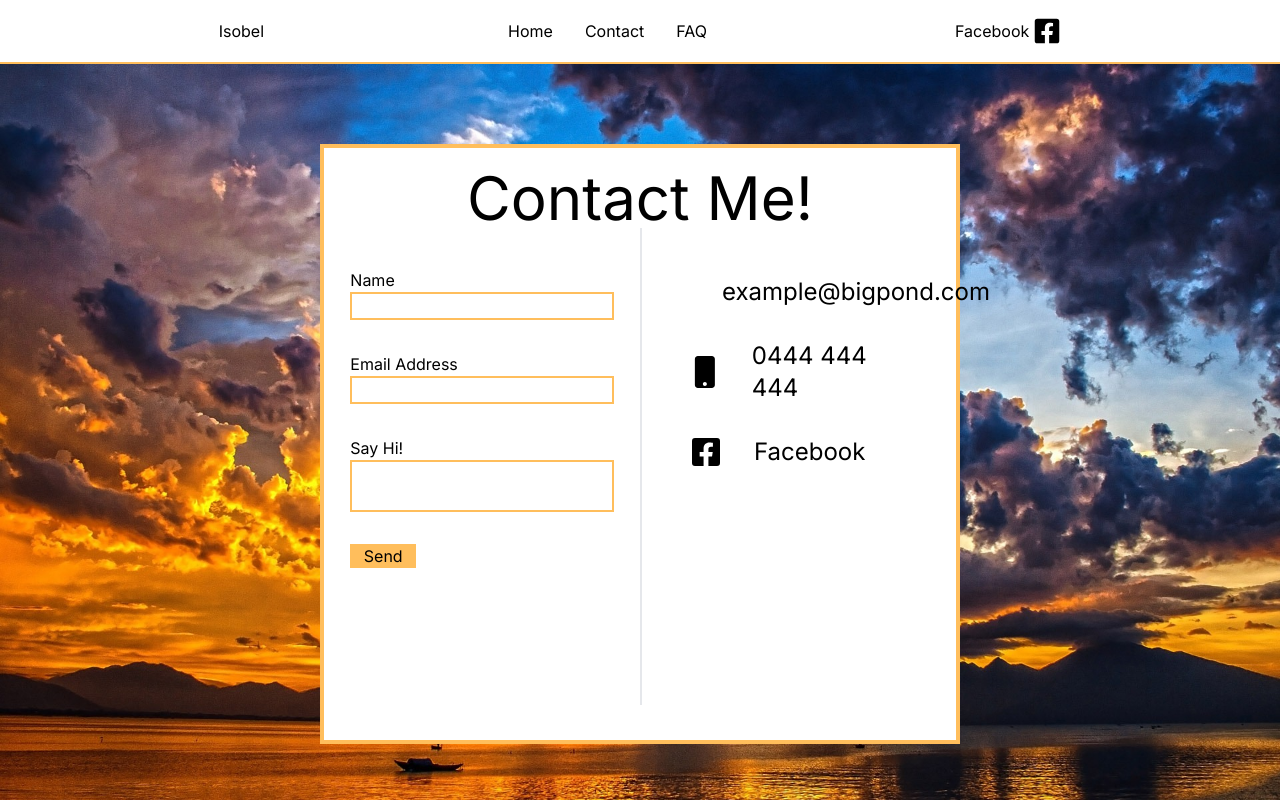
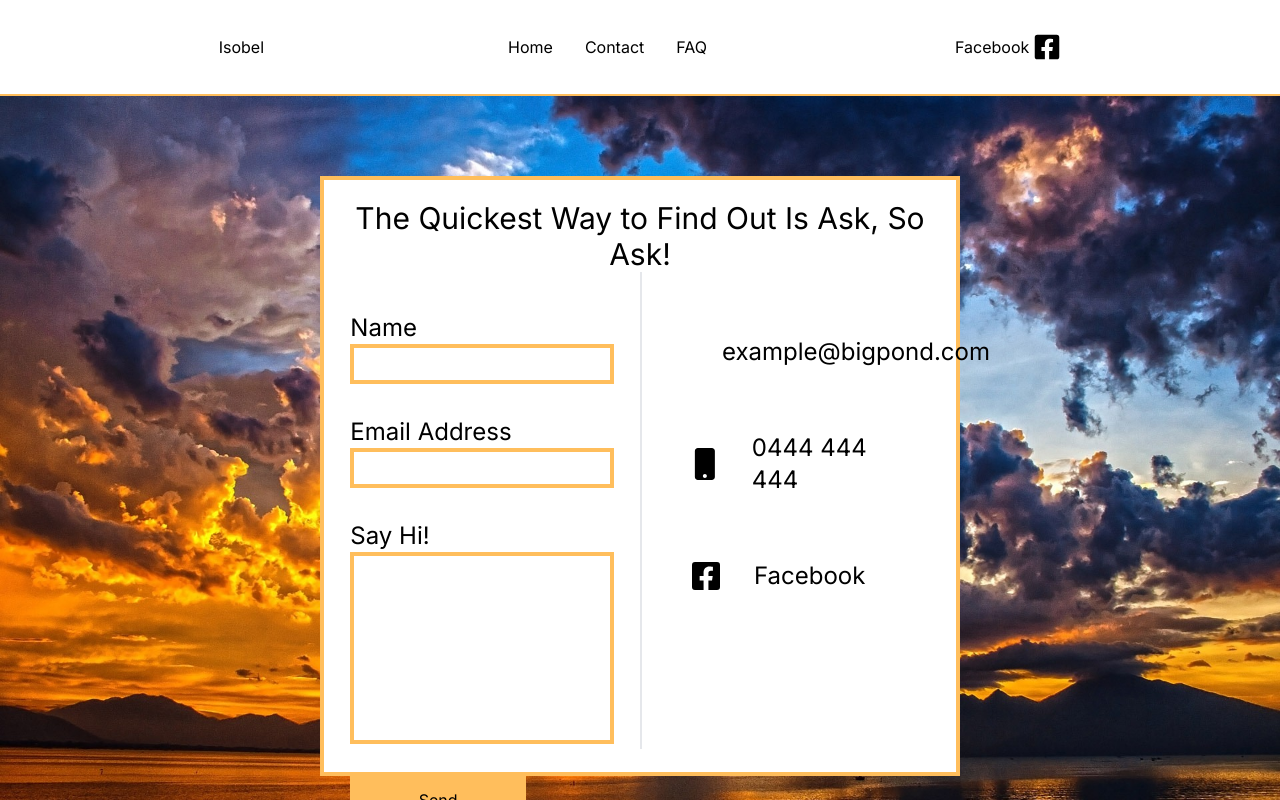
Before and after one commit to LemonTheSour/celebrant-site, a Next.js app: page /contact in a window 1280 px wide. Shown: the top 800 px of the page. Built offline with nearby package versions, Linux system fonts and the light colour scheme.

Commit message:
tidied basic styling

```diff
--- a/src/app/components/email.tsx
+++ b/src/app/components/email.tsx
@@ -48,26 +48,26 @@ export default function EmailContactForm() {
         ref={formRef}
         className="flex flex-col items-start w-5/6 space-y-8"
       >
-        <div className="flex flex-col w-full">
+        <div className="flex flex-col w-full text-2xl">
           <label>Name</label>
           <input
             {...register("from_name")}
-            className="border-sunset border-2"
+            className="border-sunset border-4"
           />
         </div>
-        <div className="flex flex-col w-full">
+        <div className="flex flex-col w-full text-2xl">
           <label>Email Address</label>
-          <input {...register("email")} className="border-sunset border-2" />
+          <input {...register("email")} className="border-sunset border-4" />
         </div>
-        <div className="flex flex-col justify-center w-full">
+        <div className="flex flex-col justify-center w-full text-2xl">
           <label>Say Hi!</label>
           <textarea
             {...register("message")}
-            className="border-sunset border-2 resize-none"
+            className="border-sunset h-48 border-4 resize-none"
           />
         </div>
 
-        <button type="submit" className="bg-sunset mt-2 w-1/4">
+        <button type="submit" className="bg-sunset mt-2 w-4/6 h-12">
           Send
         </button>
       </form>
--- a/src/app/components/header.tsx
+++ b/src/app/components/header.tsx
@@ -3,7 +3,7 @@ import FacebookIcon from "./facebook";
 
 export default function Header() {
   return (
-    <header className="flex items-center justify-center bg-white p-2 h-16 sticky top-0 z-50 border-b-2 border-sunset">
+    <header className="flex items-center justify-center bg-white p-2 h-24 sticky top-0 z-50 border-b-2 border-sunset">
       <div className="flex justify-between items-center justify-center w-4/6">
         <div>
           <Link href="/">Isobel</Link>
--- a/src/app/contact/page.tsx
+++ b/src/app/contact/page.tsx
@@ -10,12 +10,14 @@ export default function Contact() {
   return (
     <div className="flex justify-center relative w-full h-screen bg-photo6 bg-cover">
       <div className="pt-5 mt-20 w-1/2 h-3/4 border-sunset border-4 bg-white">
-        <div className="text-6xl text-center">Contact Me!</div>
+        <div className="text-3xl text-center">
+          The Quickest Way to Find Out Is Ask, So Ask!
+        </div>
         <div className="flex h-5/6 justify-between divide-x-2">
           <div className="w-1/2 pt-10">
             <EmailContactForm />
           </div>
-          <div className="w-1/2 p-12 space-y-8">
+          <div className="w-1/2 p-12 pt-16 space-y-16">
             <div className="flex justify-start items-center space-x-8 text-2xl">
               <FaEnvelope size={32} />
               <div>example@bigpond.com</div>
--- a/src/app/faq/page.tsx
+++ b/src/app/faq/page.tsx
@@ -7,8 +7,8 @@ export const metadata: Metadata = {
 
 export default function Faq() {
   return (
-    <div className="flex h-screen justify-center bg-photo5">
-      <div className="flex flex-col w-1/2 h-auto items-center bg-white border-sunset border-4 p-10 mt-20">
+    <div className="flex h-screen justify-center bg-photo5 bg-cover">
+      <div className="flex flex-col w-1/2 h-auto items-center bg-white border-sunset border-4 p-10 mt-20 mb-10">
         <div className="text-6xl">Frequently Asked Questions</div>
         <div className="flex flex-col w-3/4 text-start sitems-center pt-10">
           {QAData.map((questions) => (
```
